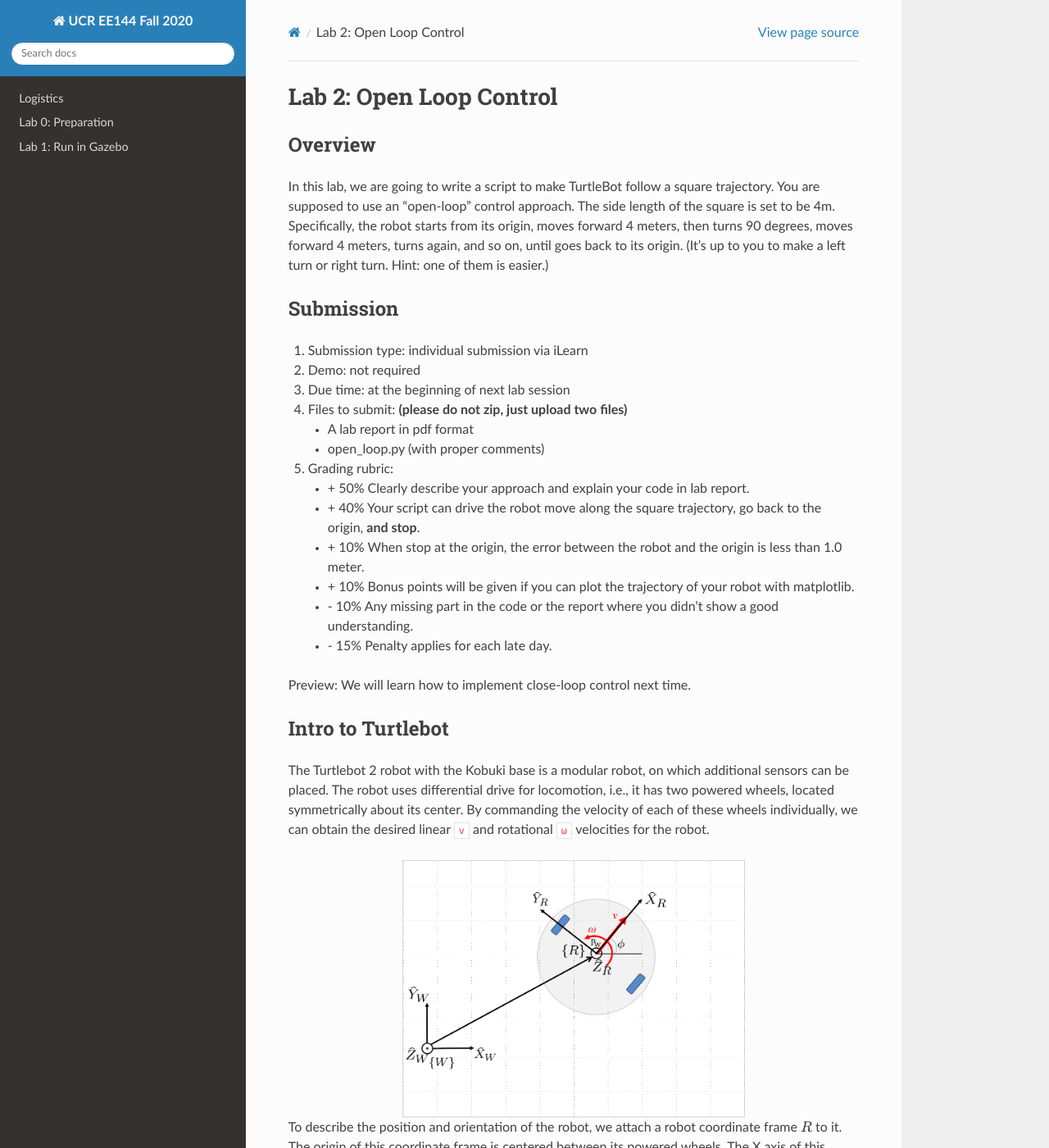
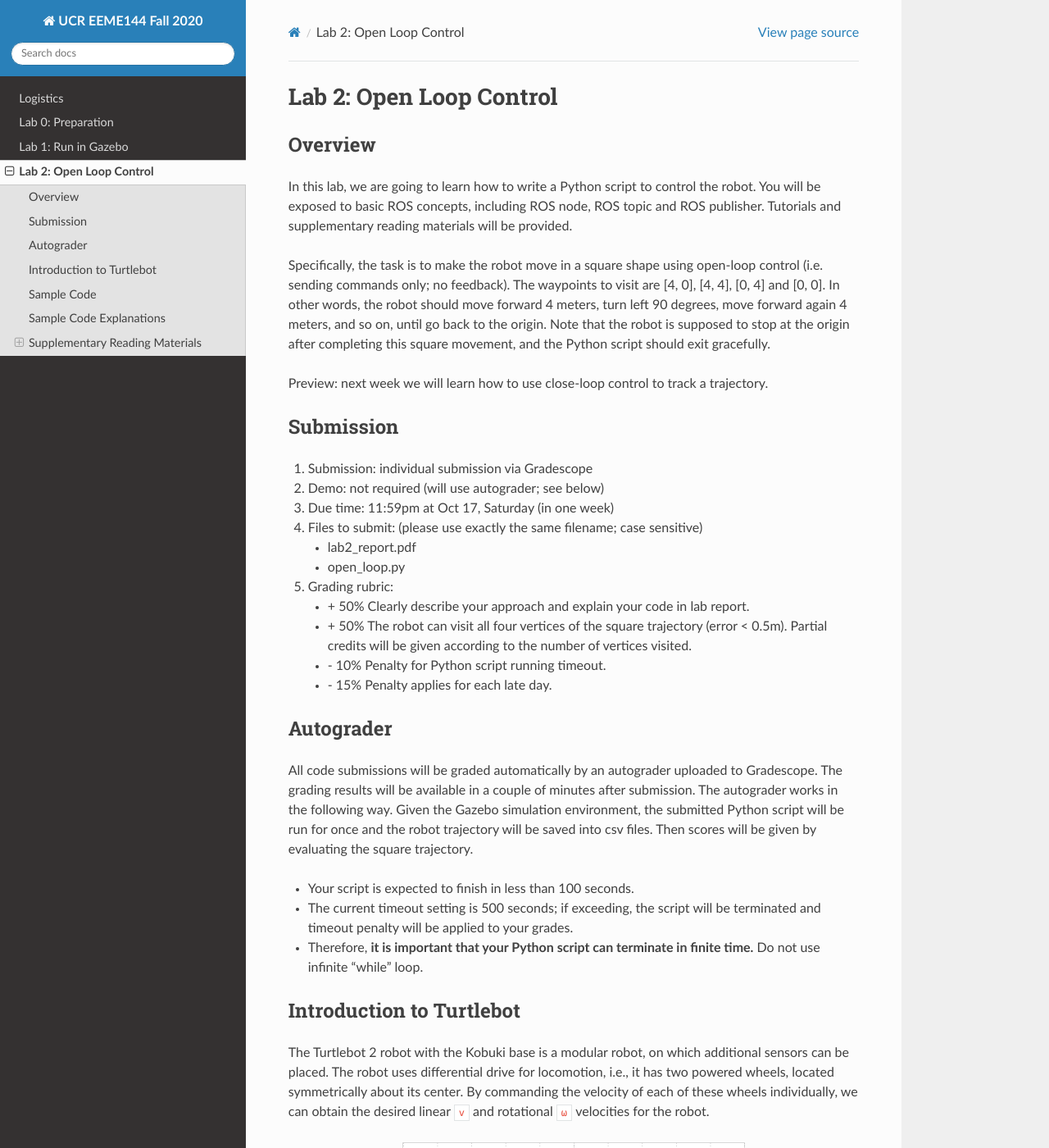
Before and after one commit to UCR-Robotics/ee144, a Sphinx documentation site: the page built from docs/lab2.rst, in a window 1280 px wide and 1400 px high. Shown: the whole window at 82% size. Built offline with Sphinx 7.4.7 and the Read the Docs theme 2.0.0, drawn with Linux system fonts in a browser that asks for light colours; some of the changed text lies outside the part shown.

Commit message:
update lab2

```diff
--- a/docs/conf.py
+++ b/docs/conf.py
@@ -17,7 +17,7 @@
 
 # -- Project information -----------------------------------------------------
 
-project = 'UCR EE144 Fall 2020'
+project = 'UCR EEME144 Fall 2020'
 copyright = '2020, UCR-Robotics'
 author = 'UCR-Robotics'
 
--- a/docs/lab2.rst
+++ b/docs/lab2.rst
@@ -4,42 +4,60 @@ Lab 2: Open Loop Control
 Overview
 --------
 
-In this lab, we are going to write a script to make TurtleBot follow a square trajectory.
-You are supposed to use an "open-loop" control approach.
-The side length of the square is set to be 4m.
-Specifically, the robot starts from its origin, moves forward 4 meters, then turns 90 degrees,
-moves forward 4 meters, turns again, and so on, until goes back to its origin.
-(It's up to you to make a left turn or right turn. Hint: one of them is easier.)
+In this lab, we are going to learn how to write a Python script to control the robot.
+You will be exposed to basic ROS concepts, including ROS node, ROS topic and ROS publisher.
+Tutorials and supplementary reading materials will be provided.
+
+Specifically, the task is to make the robot move in a square shape using open-loop control
+(i.e. sending commands only; no feedback).
+The waypoints to visit are [4, 0], [4, 4], [0, 4] and [0, 0].
+In other words, the robot should move forward 4 meters, turn left 90 degrees,
+move forward again 4 meters, and so on, until go back to the origin.
+Note that the robot is supposed to stop at the origin after completing this square movement,
+and the Python script should exit gracefully.
+
+Preview: next week we will learn how to use close-loop control to track a trajectory.
 
 Submission
 ----------
 
-#. Submission type: individual submission via iLearn
+#. Submission: individual submission via Gradescope
 
-#. Demo: not required
+#. Demo: not required (will use autograder; see below)
 
-#. Due time: at the beginning of next lab session
+#. Due time: 11:59pm at Oct 17, Saturday (in one week)
 
-#. Files to submit: **(please do not zip, just upload two files)**
+#. Files to submit: (please use exactly the same filename; case sensitive)
 
-   - A lab report in pdf format
-   - open_loop.py (with proper comments)
+   - lab2_report.pdf
+   - open_loop.py
 
 #. Grading rubric:
 
    + \+ 50%  Clearly describe your approach and explain your code in lab report.
-   + \+ 40%  Your script can drive the robot move along the square trajectory,
-     go back to the origin, **and stop**.
-   + \+ 10%  When stop at the origin, the error between the robot and the origin is less than 1.0 meter.
-   + \+ 10%  Bonus points will be given if you can plot the trajectory of your robot with matplotlib.
-   + \- 10%  Any missing part in the code or the report where you didn't show a good understanding.
+   + \+ 50%  The robot can visit all four vertices of the square trajectory (error < 0.5m).
+     Partial credits will be given according to the number of vertices visited.
+   + \- 10%  Penalty for Python script running timeout.
    + \- 15%  Penalty applies for each late day.
 
-Preview: We will learn how to implement close-loop control next time.
+Autograder
+----------
+
+All code submissions will be graded automatically by an autograder uploaded to Gradescope.
+The grading results will be available in a couple of minutes after submission.
+The autograder works in the following way.
+Given the Gazebo simulation environment, the submitted Python script will be run for once
+and the robot trajectory will be saved into csv files.
+Then scores will be given by evaluating the square trajectory.
+
+- Your script is expected to finish in less than 100 seconds.
+- The current timeout setting is 500 seconds;
+  if exceeding, the script will be terminated and timeout penalty will be applied to your grades.
+- Therefore, **it is important that your Python script can terminate in finite time.** Do not use infinite "while" loop.
 
 
-Intro to Turtlebot
-------------------
+Introduction to Turtlebot
+-------------------------
 
 The Turtlebot 2 robot with the Kobuki base is a modular robot,
 on which additional sensors can be placed.
@@ -98,7 +116,8 @@ A sample code is given as the starting point for your implementation.
 Please read carefully the provided code, and understand its functionality.
 Note that the provided code can only drive the robot move straight forward.
 Please add the turning part in order to complete the square trajectory.
-You can modify any part of the provided code in your final submission.
+You only need to make changes under ``run`` function.
+(Honestly, this lab can be done in 10 lines of code if you know what you are doing.)
 
 - Open a new terminal and go to your ``ee144f20`` package.
   We will start from a new python script.
@@ -245,11 +264,8 @@ Sample Code Explanations
         rate.sleep()
 
 
-More ROS Tutorials
-------------------
-
-Please read the following pages to have a better understanding of ROS.
-They are helpful for your coding and future labs.
+Supplementary Reading Materials
+-------------------------------
 
 ROS Nodes
 ~~~~~~~~~
```
Also changed, not shown: docs/index.rst (+5 -3 lines), 1 other file.
